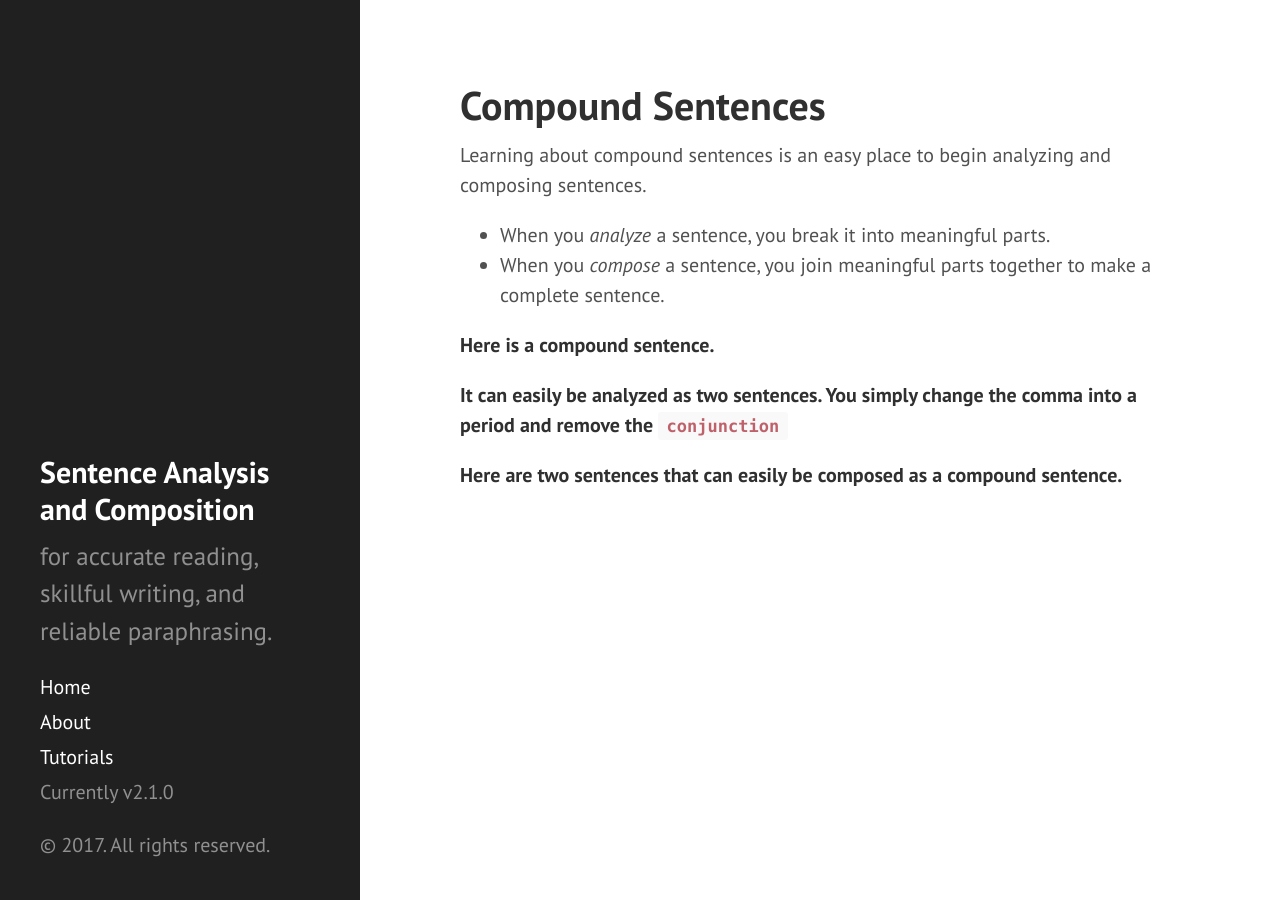
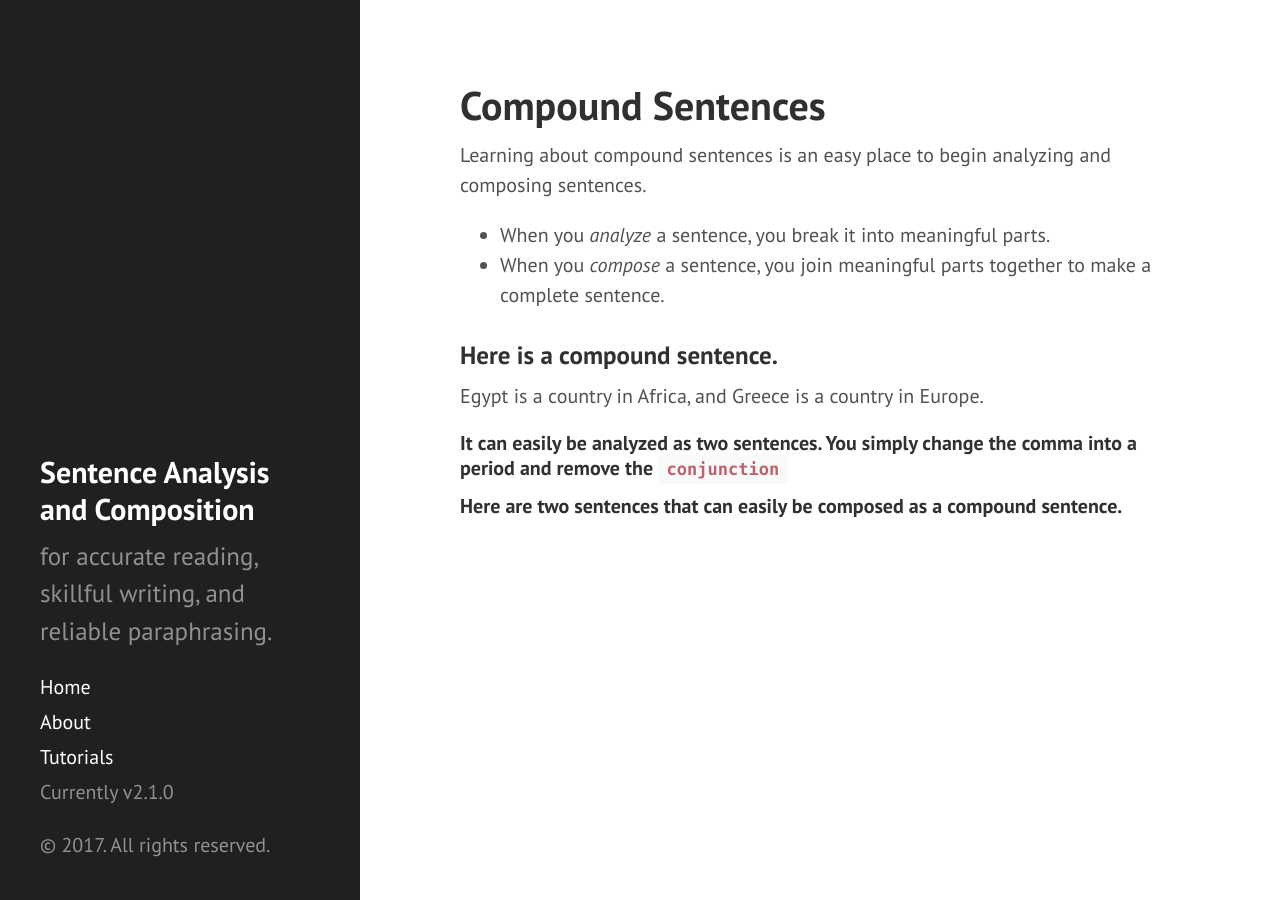
Before and after one commit to srogersact/srogersact.github.io, a Jekyll site: the page tutorials/compound_sentences/index.html, which Jekyll copies as it is, in a window 1280 px wide. Built offline with Jekyll 4.4.1, drawn with Linux system fonts in a browser that asks for light colours.

Commit message:
try out h3 and h4

```diff
--- a/tutorials/compound_sentences/index.html
+++ b/tutorials/compound_sentences/index.html
@@ -73,10 +73,11 @@
    <li>When you <em>analyze</em> a sentence, you break it into meaningful parts.</li>
    <li>When you <em>compose</em> a sentence, you join meaningful parts together to make a complete sentence.</li>
 </ul>
-<p><strong>Here is a compound sentence.</strong></p>
+<h3>Here is a compound sentence.</h3>
 
+<p>Egypt is a country in Africa, and Greece is a country in Europe.</p>
 
-<p><strong>It can easily be analyzed as two sentences. You simply change the comma into a period and remove the <code class="highlighter-rouge">conjunction</code> </strong></p>
+<h4>It can easily be analyzed as two sentences. You simply change the comma into a period and remove the <code class="highlighter-rouge">conjunction</code> </h4>
 
 
 
```
